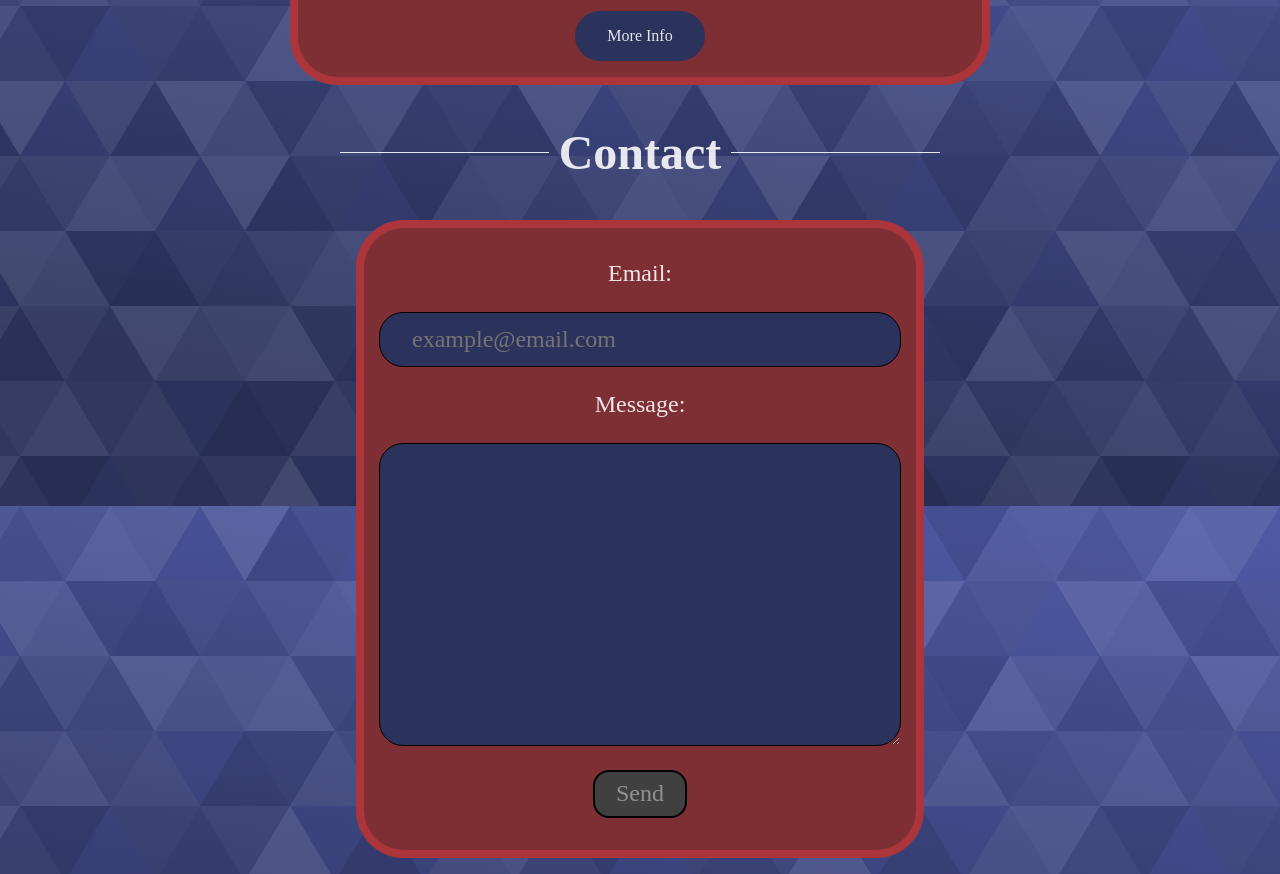
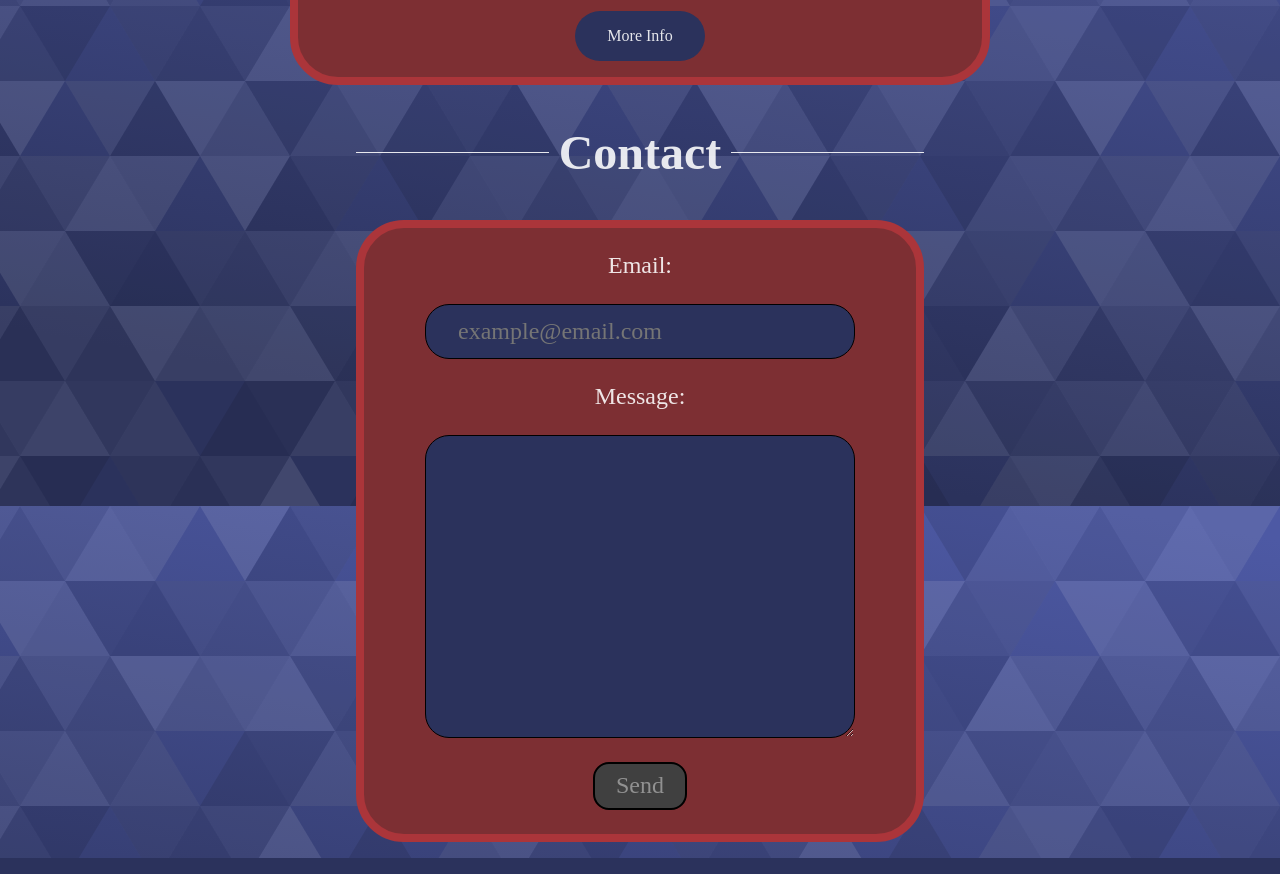
Before and after one commit to bruaguspons/portfolio, a React (Vite) app: page / in a window 1280 px wide. Shown: the part 4294-5168 px from the top of the page. Built offline with nearby package versions, Linux system fonts and the light colour scheme.

Commit message:
contact_fix

```diff
--- a/src/components/Contact.jsx
+++ b/src/components/Contact.jsx
@@ -36,9 +36,11 @@ const Contact = () => {
     }
     return (
         <div id='contact' className='reveal'>
+            <div className='contain-contact'>
+
                 <h2 className='title'>Contact</h2>
-            <div className='card contain-contact'>
-                <form className='contain-contact' onSubmit={handleSubmit}>
+                <div className='card '>
+                    <form className='t' onSubmit={handleSubmit}>
                         <label htmlFor="email">Email:</label>
                         <input type="email" id="email" name="email" placeholder='example@email.com' onChange={handleSend} autoComplete='off'></input>
 
@@ -48,6 +50,7 @@ const Contact = () => {
                     </form>
                 </div>
             </div>
+        </div>
     )
 }
 
--- a/src/styles/contact.css
+++ b/src/styles/contact.css
@@ -7,11 +7,11 @@
 
     color: var(--color-text);
     margin: 1rem;
-    padding: 0.5rem 1rem;
 
 }
 
 .contain-contact form {
+    padding: 1.5rem 1rem;
     display: flex;
     gap: 1.5rem;
     justify-content: space-evenly;
@@ -22,7 +22,7 @@
 
 .contain-contact input,
 textarea {
-    width: 100%;
+    width: 70%;
     outline: none;
     color: var(--color-text);
     background: var(--primary);
@@ -58,4 +58,8 @@ textarea {
     .contain-contact form {
         font-size: var(--font-size-small);
     }
+
+    .contain-contact form>label {
+        font-size: var(--font-size-normal)
+    }
 }
--- a/src/styles/navbar.css
+++ b/src/styles/navbar.css
@@ -112,6 +112,7 @@ nav>ul>li>a.selected {
     }
 
     #btn-window {
+        margin-right: 5px;
         display: flex;
         flex-direction: column;
         justify-content: center;
```
Lines whose indentation alone changed are shown as unchanged.
